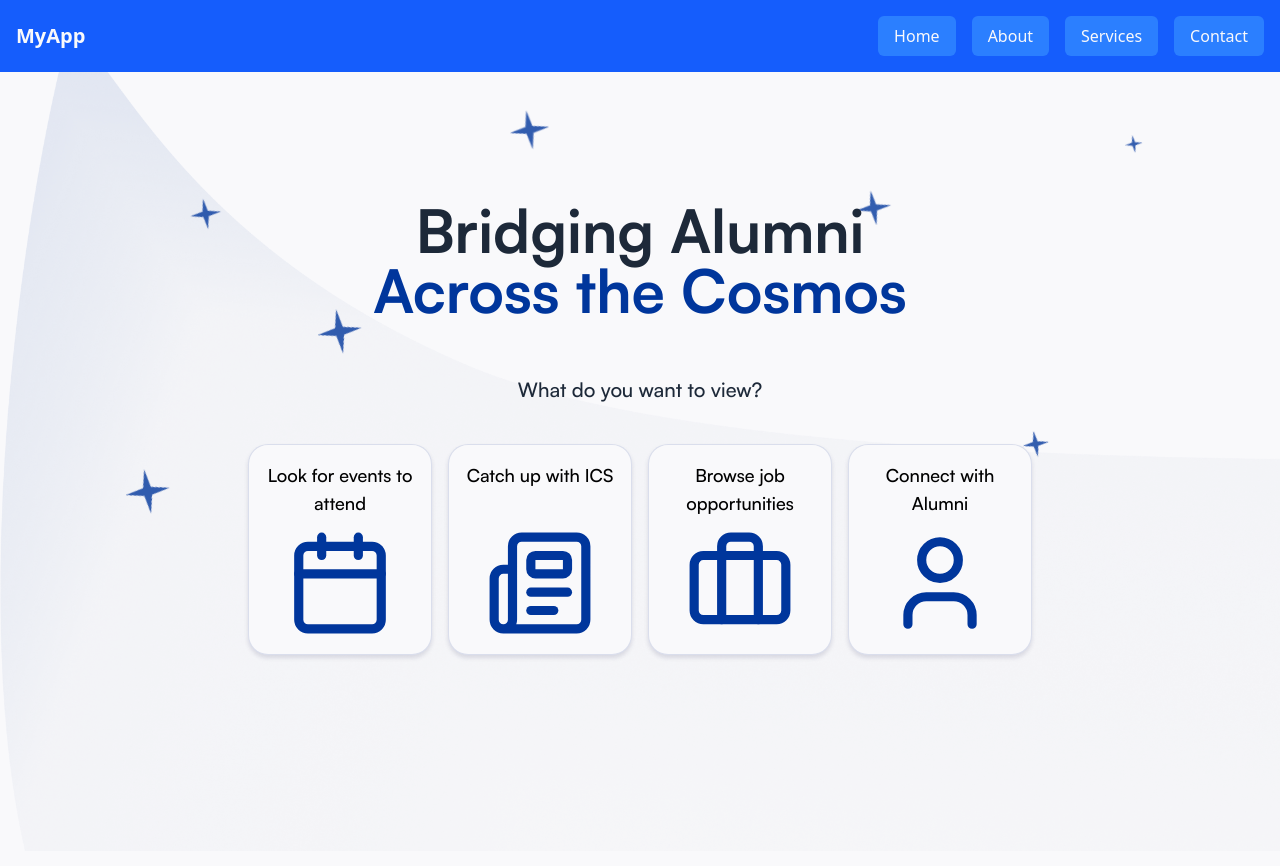
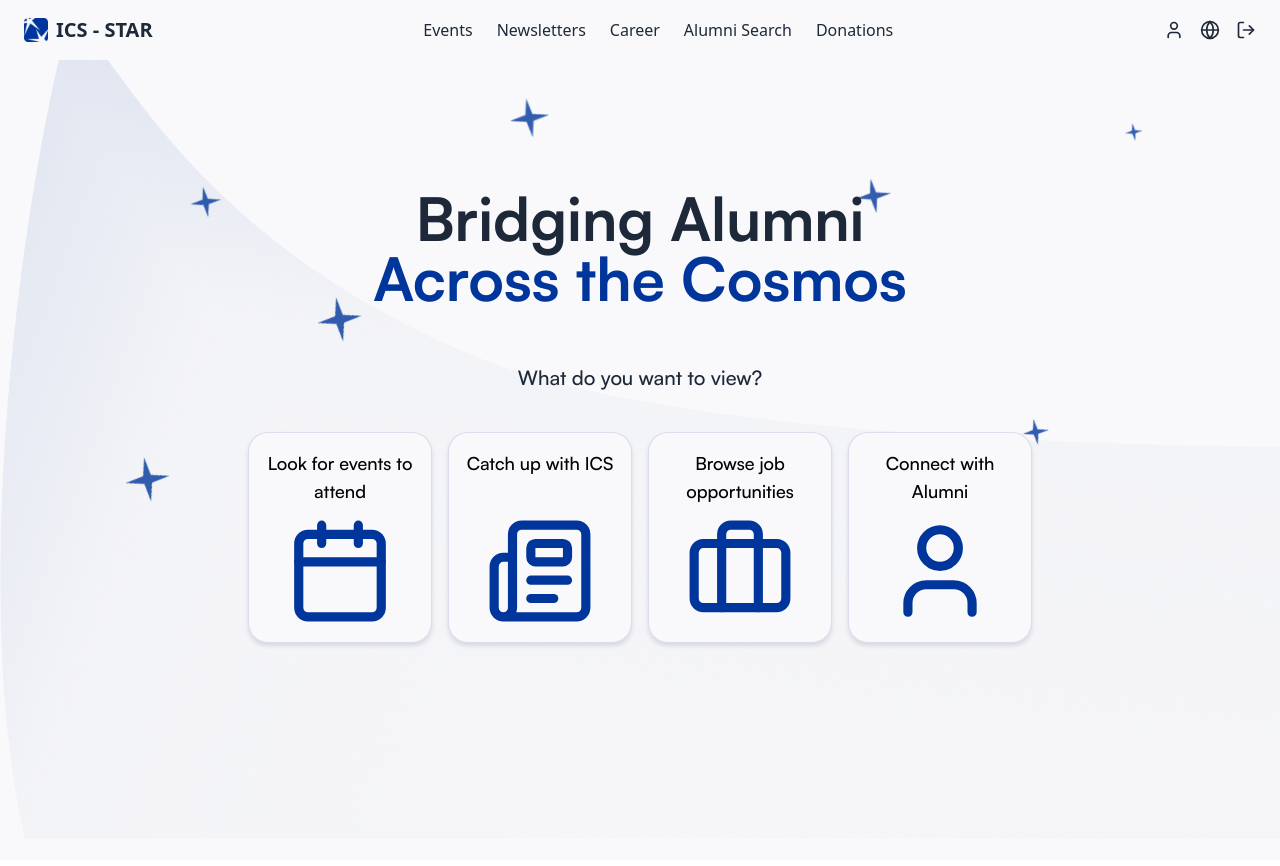
Before and after one commit to cazhiareese/ICS-STAR, a React (Vite) app in the folder app/: page /student in a window 1280 px wide. Shown: the top 866 px of the page. Built offline with nearby package versions, Linux system fonts and the light colour scheme.

Commit message:
ui: navbar designed adjusted

```diff
--- a/app/src/components/navbar.jsx
+++ b/app/src/components/navbar.jsx
@@ -1,24 +1,43 @@
 import React from "react";
-import { Link, useNavigate } from "react-router-dom"
+import { useNavigate } from "react-router-dom";
+import { LogOut, User, Globe } from "lucide-react"; // Icons
+import logo from "../assets/Subtract.png";
 
 function Navbar({ user }) {
+  const navigate = useNavigate();
 
-    function handleLogout() {
-        sessionStorage.removeItem("User");
-        localStorage.removeItem("token");
-        window.location.replace("/");
-      }
+  function handleLogout() {
+    sessionStorage.removeItem("User");
+    localStorage.removeItem("token");
+    navigate("/");
+  }
+
   return (
-    <nav className="bg-blue-600 text-white p-4 shadow-md flex justify-between items-center">
+    <nav className="bg-white text-black px-6 py-4 shadow-md flex justify-between items-center">
       {/* Logo */}
-      <div className="text-xl font-bold">MyApp</div>
+      <div className="text-xl font-bold flex items-center">
+        <img src={logo} alt="Logo" className="h-6 mr-2" /> {/* Add your logo */}
+        ICS - STAR
+      </div>
 
       {/* Navigation Links */}
-      <div className="flex gap-4">
-        <button className="px-4 py-2 rounded-md bg-blue-500 hover:bg-blue-700 transition">Home</button>
-        <button className="px-4 py-2 rounded-md bg-blue-500 hover:bg-blue-700 transition">About</button>
-        <button className="px-4 py-2 rounded-md bg-blue-500 hover:bg-blue-700 transition">Services</button>
-        <button className="px-4 py-2 rounded-md bg-blue-500 hover:bg-blue-700 transition" onClick={handleLogout}>Contact</button>
+      <div className="flex gap-6 font-medium">
+        <button className="hover:text-blue-600 transition">Events</button>
+        <button className="hover:text-blue-600 transition">Newsletters</button>
+        <button className="hover:text-blue-600 transition">Career</button>
+        <button className="hover:text-blue-600 transition">Alumni Search</button>
+        <button className="hover:text-blue-600 transition">Donations</button>
+      </div>
+
+      {/* Icons */}
+      <div className="flex items-center gap-4">
+        <User className="cursor-pointer hover:text-blue-600 transition" size={20} />
+        <Globe className="cursor-pointer hover:text-blue-600 transition" size={20} />
+        <LogOut
+          className="cursor-pointer hover:text-red-500 transition"
+          size={20}
+          onClick={handleLogout}
+        />
       </div>
     </nav>
   );
```
